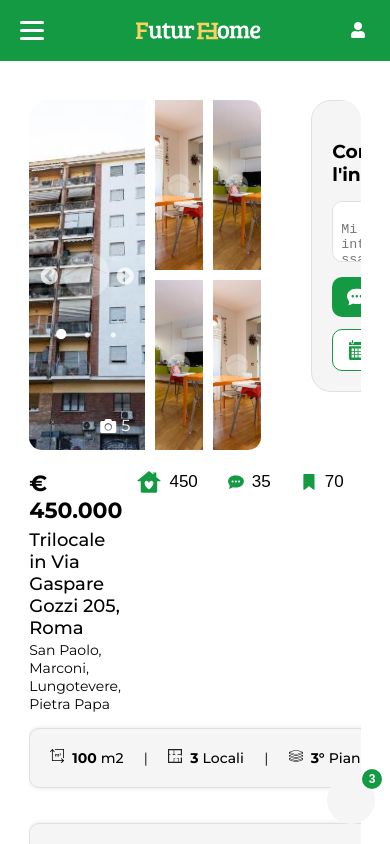
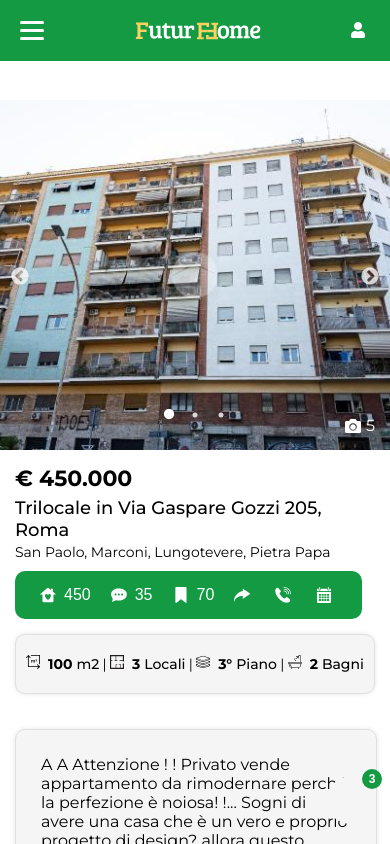
Before and after one commit to Luca-Matta/Futurhome, a React (Create React App) app in the folder futurhome/: page /single-ad in a window 390 px wide. Shown: the top 844 px of the page. Built offline with nearby package versions, Linux system fonts and the light colour scheme; no server answers.

Commit message:
single ad layout update

```diff
--- a/futurhome/src/App.js
+++ b/futurhome/src/App.js
@@ -1,56 +1,104 @@
-import React, { useState } from 'react';
-import Navbar from './components/common/Navbar';
-import Home from './components/pages/Home';
-import Modal from './components/common/Modal';
-import LoginForm from './components/pages/LoginForm';
-import SignupForm from './components/pages/SignupForm';
-import AdsFeed from './components/pages/AdsFeed';
-import SingleAd from './components/pages/SingleAd';
-import Footer from './components/common/Footer';
-import ChatButton from './components/common/ChatButton';
-import Chat from './components/pages/Chat';
-import Notifications from './components/pages/Notifications';
-import Bookmarks from './components/pages/Bookmarks';
-import AgencyProfile from './components/pages/AgencyProfile';
-import UserProfile from './components/pages/UserProfile';
-import './styles/App.css';
-import { BrowserRouter as Router, Routes, Route, useLocation } from "react-router-dom";
+import React, { useState } from "react";
+import Navbar from "./components/common/Navbar";
+import Home from "./components/pages/Home";
+import Modal from "./components/common/Modal";
+import LoginForm from "./components/pages/LoginForm";
+import SignupForm from "./components/pages/SignupForm";
+import AdsFeed from "./components/pages/AdsFeed";
+import SingleAd from "./components/pages/SingleAd";
+import Footer from "./components/common/Footer";
+import ChatButton from "./components/common/ChatButton";
+import Chat from "./components/pages/Chat";
+import Notifications from "./components/pages/Notifications";
+import Bookmarks from "./components/pages/Bookmarks";
+import AgencyProfile from "./components/pages/AgencyProfile";
+import UserProfile from "./components/pages/UserProfile";
+import "./styles/App.css";
+import {
+  BrowserRouter as Router,
+  Routes,
+  Route,
+  useLocation,
+} from "react-router-dom";
+import { AuthProvider } from "./contexts/AuthContext";
 
 function ChatButtonWithLocation() {
   const location = useLocation();
-  return location.pathname !== '/chat' && <ChatButton />;
+  return location.pathname !== "/chat" && <ChatButton />;
 }
 
 function App() {
   const [modalContent, setModalContent] = useState(null);
 
-  const openLogin = () => setModalContent('login');
-  const openSignup = () => setModalContent('signup');
+  const openLogin = () => setModalContent("login");
+  const openSignup = () => setModalContent("signup");
 
   return (
+    <AuthProvider>
       <Router>
         <div className="app">
-        <Navbar openLogin={openLogin} openSignup={openSignup} />
+          <Navbar
+            openLogin={openLogin}
+            openSignup={openSignup}
+          />
           <div className="main-content">
             <Routes>
-          <Route path="/" element={<Home />} />
-          <Route path="/ads-feed" element={<AdsFeed />} />
-          <Route path="/single-ad" element={<SingleAd />} />
-          <Route path="/notifications" element={<Notifications selectedNotificationId={[1, 2]} />} />
-          <Route path="/chat" element={<Chat selectedChatId={1} />} />
-          <Route path="/bookmarks" element={<Bookmarks />} />
-          <Route path="/agency-profile" element={<AgencyProfile />} />
-          <Route path="/user-profile" element={<UserProfile />} />
+              <Route
+                path="/"
+                element={<Home />}
+              />
+              <Route
+                path="/ads-feed"
+                element={<AdsFeed />}
+              />
+              <Route
+                path="/single-ad"
+                element={<SingleAd />}
+              />
+              <Route
+                path="/notifications"
+                element={<Notifications selectedNotificationId={[1, 2]} />}
+              />
+              <Route
+                path="/chat"
+                element={<Chat selectedChatId={1} />}
+              />
+              <Route
+                path="/bookmarks"
+                element={<Bookmarks />}
+              />
+              <Route
+                path="/agency-profile"
+                element={<AgencyProfile />}
+              />
+              <Route
+                path="/user-profile"
+                element={<UserProfile />}
+              />
             </Routes>
           </div>
-        <Modal isOpen={modalContent !== null} onClose={() => setModalContent(null)}>
-          {modalContent === 'login' && <LoginForm openSignup={openSignup} modalContent={modalContent} />}
-          {modalContent === 'signup' && <SignupForm openLogin={openLogin} modalContent={modalContent} />}
+          <Modal
+            isOpen={modalContent !== null}
+            onClose={() => setModalContent(null)}
+          >
+            {modalContent === "login" && (
+              <LoginForm
+                openSignup={openSignup}
+                modalContent={modalContent}
+              />
+            )}
+            {modalContent === "signup" && (
+              <SignupForm
+                openLogin={openLogin}
+                modalContent={modalContent}
+              />
+            )}
           </Modal>
           <ChatButtonWithLocation />
           <Footer />
         </div>
       </Router>
+    </AuthProvider>
   );
 }
 
--- a/futurhome/src/components/pages/SingleAd.js
+++ b/futurhome/src/components/pages/SingleAd.js
@@ -132,47 +132,47 @@ function SingleAd() {
               <div className="single-ad-buttons">
                 <button>
                   <img
-                    src={greenLikeIcon}
+                    src={likeIcon}
                     alt="Like"
-                    className="single-ad-buttons-icon"
+                    className="single-ad-button-icon"
                   />
                   <span className="single-ad-interaction-count">450</span>
                 </button>
                 <button>
                   <img
-                    src={greenChatIcon}
+                    src={chatIcon}
                     alt="Like"
-                    className="ad-buttons-icon"
+                    className="single-ad-button-icon"
                   />
                   <span className="single-ad-interaction-count">35</span>
                 </button>
                 <button>
                   <img
-                    src={greenBookmarkIcon}
+                    src={bookmarkIcon}
                     alt="Like"
-                    className="ad-buttons-icon"
+                    className="single-ad-button-icon"
                   />
                   <span className="single-ad-interaction-count">70</span>
                 </button>
                 <button>
                   <img
-                    src={greenShareIcon}
+                    src={shareIcon}
                     alt="Like"
-                    className="ad-buttons-icon"
+                    className="single-ad-button-icon"
                   />
                 </button>
                 <button>
                   <img
-                    src={greenPhoneIcon}
+                    src={phoneIcon}
                     alt="Like"
-                    className="ad-buttons-icon"
+                    className="single-ad-button-icon"
                   />
                 </button>
                 <button onClick={() => setIsModalOpen(true)}>
                   <img
-                    src={greenCalendarIcon}
+                    src={calendarIcon}
                     alt="Like"
-                    className="ad-buttons-icon"
+                    className="single-ad-button-icon"
                   />
                 </button>
               </div>
@@ -228,9 +228,10 @@ function SingleAd() {
           </div>
         </div>
       </div>
+      <div className="single-ad-contact-form-container">
         <form className="single-ad-contact-form">
           <h3>Contatta l'inserzionista</h3>
-        <textarea placeholder="Mi interessa questo immobile, vorrei avere maggiori informazioni" />
+          <textarea placeholder="Posso avere maggiori informazioni?" />
           <div className="single-ad-contact-form-buttons">
             <button className="single-ad-contact-form-message-button">
               <img
@@ -241,6 +242,13 @@ function SingleAd() {
             </button>
             <button className="single-ad-contact-form-calendar-button">
               <img
+                src={greenPhoneIcon}
+                alt="Phone"
+              />
+              Chiama
+            </button>
+            <button className="single-ad-contact-form-calendar-button">
+              <img
                 src={greenCalendarIcon}
                 alt="Calendar"
               />
@@ -248,6 +256,7 @@ function SingleAd() {
             </button>
           </div>
         </form>
+      </div>
     </div>
   );
 }
--- /dev/null
+++ b/futurhome/src/contexts/AuthContext.js
@@ -0,0 +1,21 @@
+import React, { useState, useEffect, createContext } from "react";
+
+const AuthContext = createContext();
+
+async function fetchUserData() {
+  const response = await fetch("http://your-backend-url/api/user");
+  const userData = await response.json();
+  return userData;
+}
+
+function AuthProvider({ children }) {
+  const [user, setUser] = useState(null);
+
+  useEffect(() => {
+    fetchUserData().then((userData) => setUser(userData));
+  }, []);
+
+  return <AuthContext.Provider value={user}>{children}</AuthContext.Provider>;
+}
+
+export { AuthContext, AuthProvider };
--- a/futurhome/src/styles/SingleAd.css
+++ b/futurhome/src/styles/SingleAd.css
@@ -2,7 +2,6 @@
   margin: auto;
   margin-top: 100px;
   display: flex;
-  border-radius: 20px;
   /* width: 940px; */
   width: 85%;
   gap: 50px;
@@ -38,6 +37,7 @@
   width: 100%;
   height: 350px;
   object-fit: cover;
+  border-top-left-radius: 0.8rem;
   border-bottom-left-radius: 0.8rem;
 }
 
@@ -73,9 +73,9 @@
   z-index: 2 !important;
 }
 
-.slick-dots.custom-dots {
+.single-ad-pictures-container .slick-dots.custom-dots {
   position: absolute;
-  top: 220px;
+  top: 300px;
   right: 0;
 }
 
@@ -142,12 +142,14 @@
   display: flex;
   justify-content: center;
   border-radius: 10px;
+  background-color: #139a43;
+  padding: 12px;
 }
 
 .single-ad-interaction-count {
-  color: black;
+  color: white;
   margin-left: 3px;
-  font-size: 17px;
+  font-size: 16px;
 }
 
 .single-ad-description-container {
@@ -184,7 +186,6 @@
 }
 
 .single-ad-stat-icon {
-  width: 20px;
   height: 20px;
   margin-right: 5px;
 }
@@ -215,11 +216,11 @@
   padding: 0 15px;
 }
 
-.single-ad-buttons-icon {
+.single-ad-button-icon {
   border: none;
   background-color: transparent;
   cursor: pointer;
-  height: 24px;
+  height: 20px;
   margin-right: 5px;
 }
 
@@ -236,13 +237,18 @@
   border-bottom-right-radius: 0.8rem;
 }
 
+.single-ad-contact-form-container {
+  display: flex;
+  width: 20%;
+}
+
 .single-ad-contact-form {
   display: flex;
   flex-direction: column;
   gap: 15px;
   padding: 20px;
-  min-width: 20%;
-  max-height: 250px;
+  width: 100%;
+  max-height: 300px;
   background-color: #f5f5f5;
   border: 1px solid #e0e0e0;
   border-radius: 20px;
@@ -294,8 +300,127 @@
   margin-right: 10px;
 }
 
-@media (max-width: 600px) {
+@media (min-width: 1001px) {
+  .single-ad-container {
+    width: 95%;
+    gap: 20px;
+  }
+
   .single-ad {
-    max-width: 400px;
+    width: 70%;
+  }
+
+  .single-ad-contact-form-container {
+    width: 25%;
+    max-width: 350px;
   }
 }
+
+@media (max-width: 1000px) {
+  .single-ad-container {
+    flex-direction: column;
+    align-items: center;
+    width: 95%;
+    gap: 20px;
+    margin-bottom: 30px;
+  }
+
+  .single-ad {
+    width: 98%;
+  }
+
+  .single-ad-details {
+    padding: 15px;
+  }
+
+  .single-ad-header {
+    flex-direction: column;
+    gap: 10px;
+  }
+
+  .single-ad-contact-form-container {
+    width: 100%;
+    justify-content: center;
+  }
+
+  .single-ad-contact-form {
+    width: 90%;
+  }
+
+  .single-ad-contact-form-buttons {
+    flex-direction: row;
+    justify-content: center;
+  }
+}
+
+@media (max-width: 790px) {
+  .single-ad-container {
+    width: 100%;
+  }
+
+  .single-ad {
+    width: 100%;
+  }
+
+  .single-ad-pictures {
+    width: 100%;
+  }
+
+  .single-ad-pictures img {
+    border-radius: 0px;
+  }
+
+  .single-ad-right-pictures-container {
+    display: none;
+  }
+
+  .single-ad-details {
+    width: 95%;
+  }
+
+  .single-ad-buttons {
+    padding: 15px;
+  }
+
+  .single-ad-buttons button {
+    padding: 0px 10px;
+  }
+
+  .single-ad-stats {
+    padding: 20px 10px;
+  }
+
+  /* .single-ad-contact-form-container {
+    width: 94%;
+  } */
+
+  .single-ad-contact-form {
+    width: 90%;
+  }
+
+  .single-ad-contact-form-buttons {
+    flex-direction: column;
+  }
+}
+
+@media (max-width: 500px) {
+  .single-ad-buttons {
+    padding: 15px;
+  }
+
+  .single-ad-buttons button {
+    padding: 0px 10px;
+  }
+
+  .single-ad-buttons img {
+    height: 16px;
+  }
+
+  .single-ad-interaction-count {
+    font-size: 16px;
+  }
+
+  .single-ad-contact-form-container {
+    width: 95%;
+  }
+}
```
Lines whose indentation alone changed are shown as unchanged.
